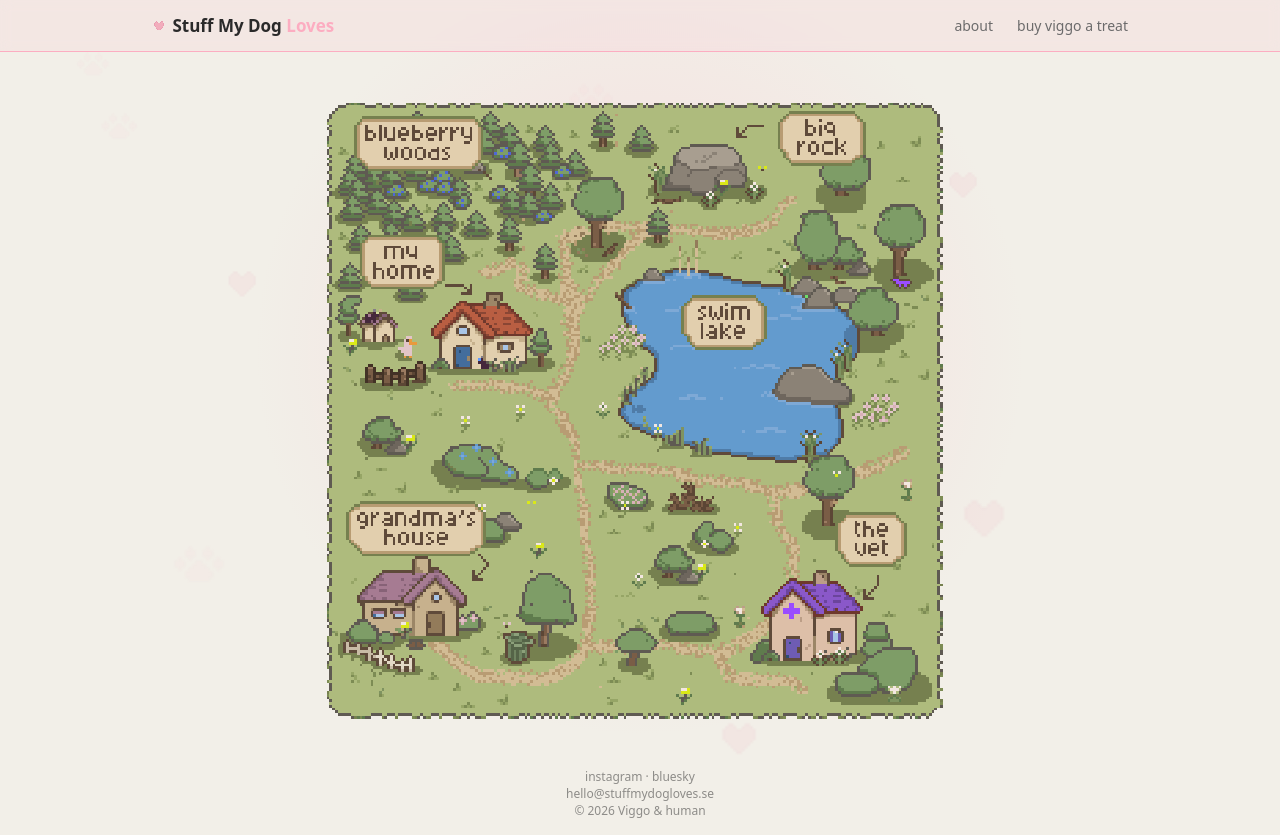
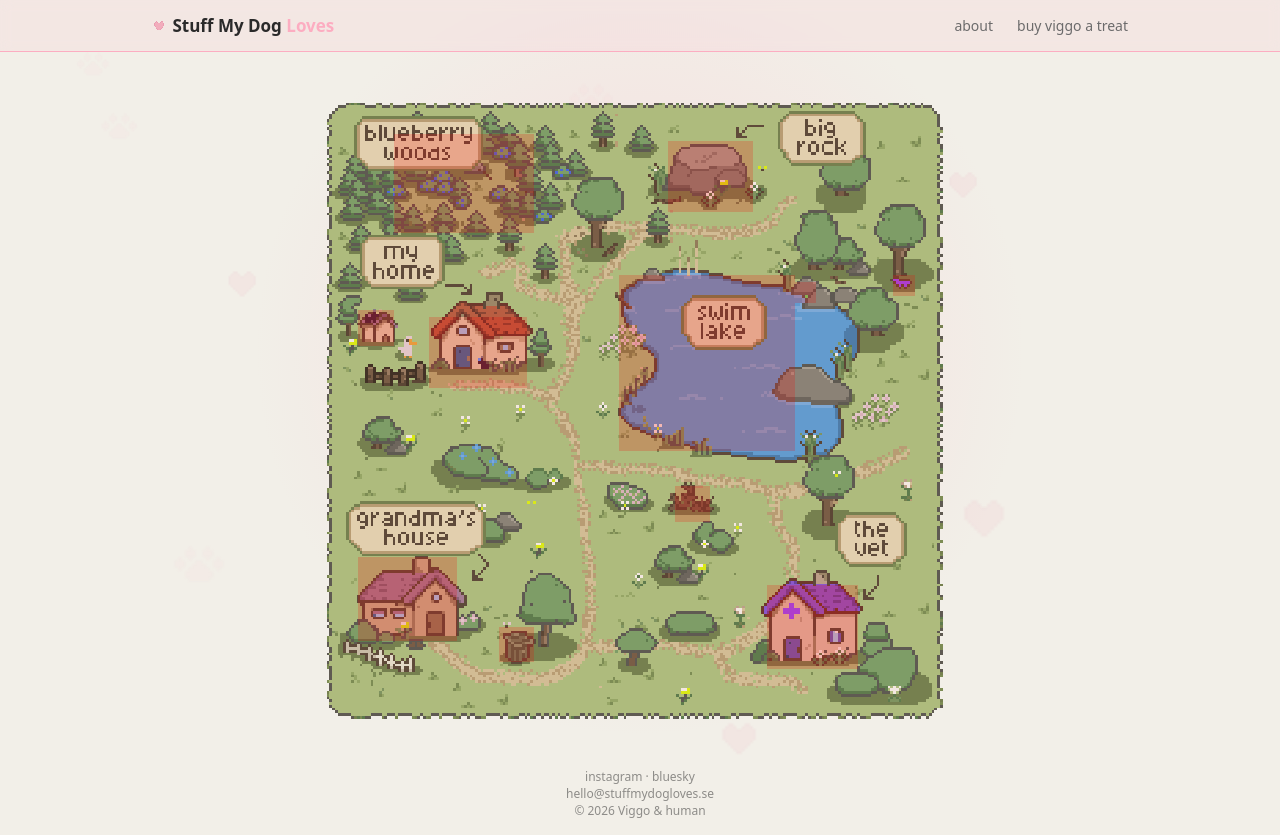
Before and after one commit to osmy25/stuff-my-dog-loves, a Next.js app: page /map in a window 1280 px wide. Built offline with nearby package versions, Linux system fonts and the light colour scheme.

Commit message:
map tweaks

```diff
--- a/app/map/MapClient.jsx
+++ b/app/map/MapClient.jsx
@@ -58,9 +58,9 @@ export default function MapClient() {
         onClick={(e) => {
           e.stopPropagation();
           showThought(
-            "i like sitting up here",
+            "best barking spot",
             "56%",
-            "8%"
+            "12%"
           );
         }}
       />
@@ -104,6 +104,32 @@ export default function MapClient() {
         }}
       />
 
+     {/* garbage can */}
+      <button
+        className={`${styles.hotspot} ${styles.garbage}`}
+        onClick={(e) => {
+          e.stopPropagation();
+          showThought(
+            "sometimes we wait for the garbage truck",
+            "35%",
+            "77%"
+          );
+        }}
+      />
+
+   {/* sticks */}
+      <button
+        className={`${styles.hotspot} ${styles.sticks}`}
+        onClick={(e) => {
+          e.stopPropagation();
+          showThought(
+            "these are important sticks",
+            "55%",
+            "57%"
+          );
+        }}
+      />
+
       {/* thomas House */}
       <button
         className={`${styles.hotspot} ${styles.thomashouse}`}
@@ -125,7 +151,7 @@ export default function MapClient() {
           showThought(
             "sometimes we look for blueberries here",
             "22%",
-            "10%"
+            "15%"
           );
         }}
       />
--- a/app/map/page.module.css
+++ b/app/map/page.module.css
@@ -32,11 +32,11 @@
   padding: 0;
 }
 
-/*
+
 .hotspot {
   background: rgba(255, 0, 0, 0.2);
 }
-*/
+
 .thomashouse {
   left: 10%;
   top: 35%;
@@ -53,10 +53,17 @@
 }
 
 .lake {
+  left: 47%;
+  top: 30%;
+  width: 25%;
+  height: 25%;
+}
+
+.sticks{
   left: 55%;
-  top: 40%;
-  width: 15%;
-  height: 15%;
+  top: 60%;
+  width: 5%;
+  height: 5%;
 }
 
 .rock {
@@ -71,6 +78,13 @@
   top: 70%;
   width: 14%;
   height: 12%;
+}
+
+.garbage {
+  left: 30%;
+  top: 80%;
+  width: 5%;
+  height: 5%;
 }
 
 .girlfriend {
@@ -106,7 +120,7 @@
   transform: translate(-50%, -100%);
 
   max-width: 18ch;
-  padding: 0.45rem 0.7rem;
+  padding: 0.25rem 0.35rem;
 
   background: #e8d6b3;
   color: #5f4a3a;
```
Also changed, not shown: public/images/map2.png.
